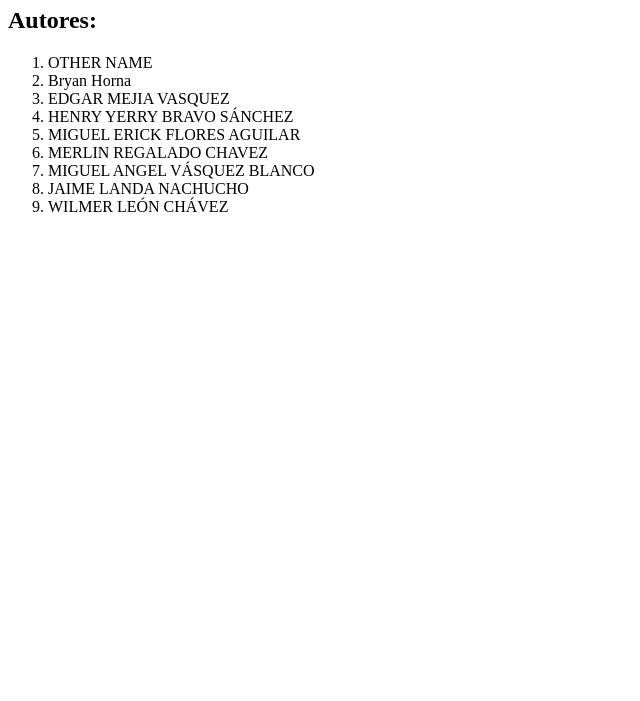
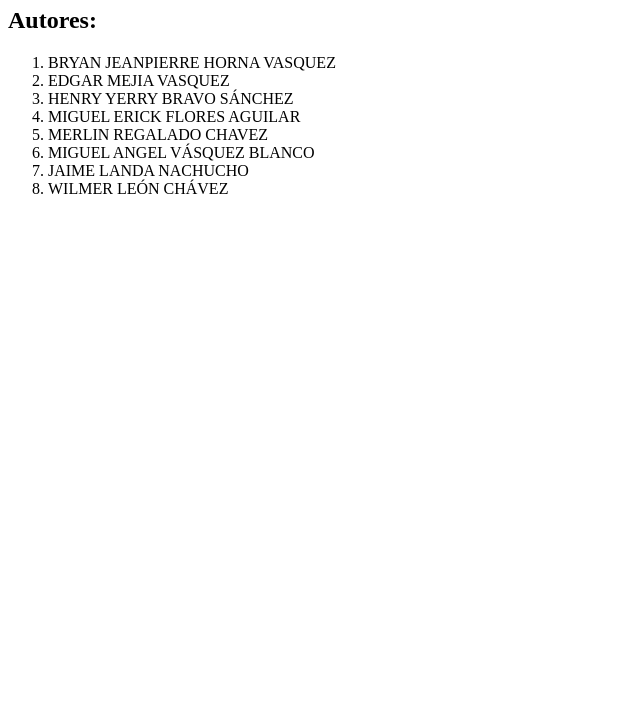
Before and after one commit to dtsmine/tmp_oneflow, a website: page index.html in a window 1280 px wide. Shown: the part 99-800 px from the top of the page, without its empty margins (0-640 px from the left). Drawn offline with Linux system fonts and the light colour scheme.

Commit message:
chore: remove other and fix casing

```diff
--- a/index.html
+++ b/index.html
@@ -11,8 +11,7 @@
 <div>
     <h2>Autores:</h2>
     <ol>
-        <li>OTHER NAME</li>
-        <li>Bryan Horna</li>
+        <li>BRYAN JEANPIERRE HORNA VASQUEZ</li>
         <li>EDGAR MEJIA VASQUEZ</li>
         <li>HENRY YERRY BRAVO SÁNCHEZ</li>
         <li>MIGUEL ERICK FLORES AGUILAR</li>
```
